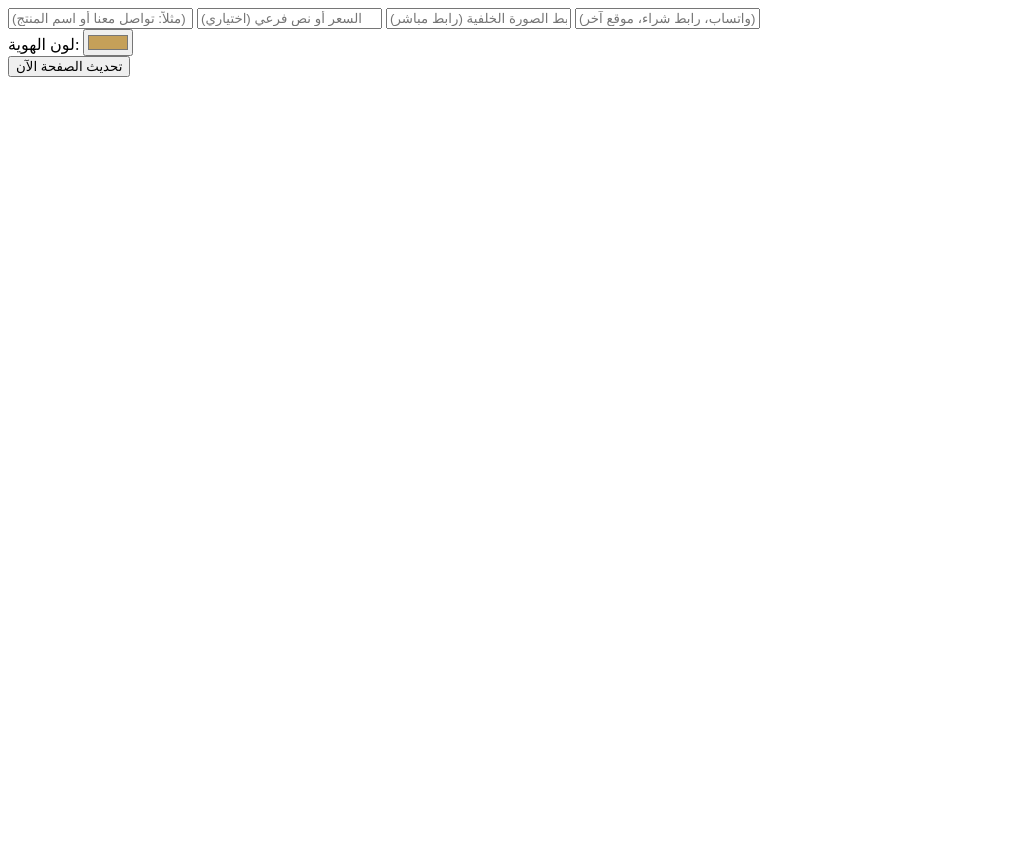
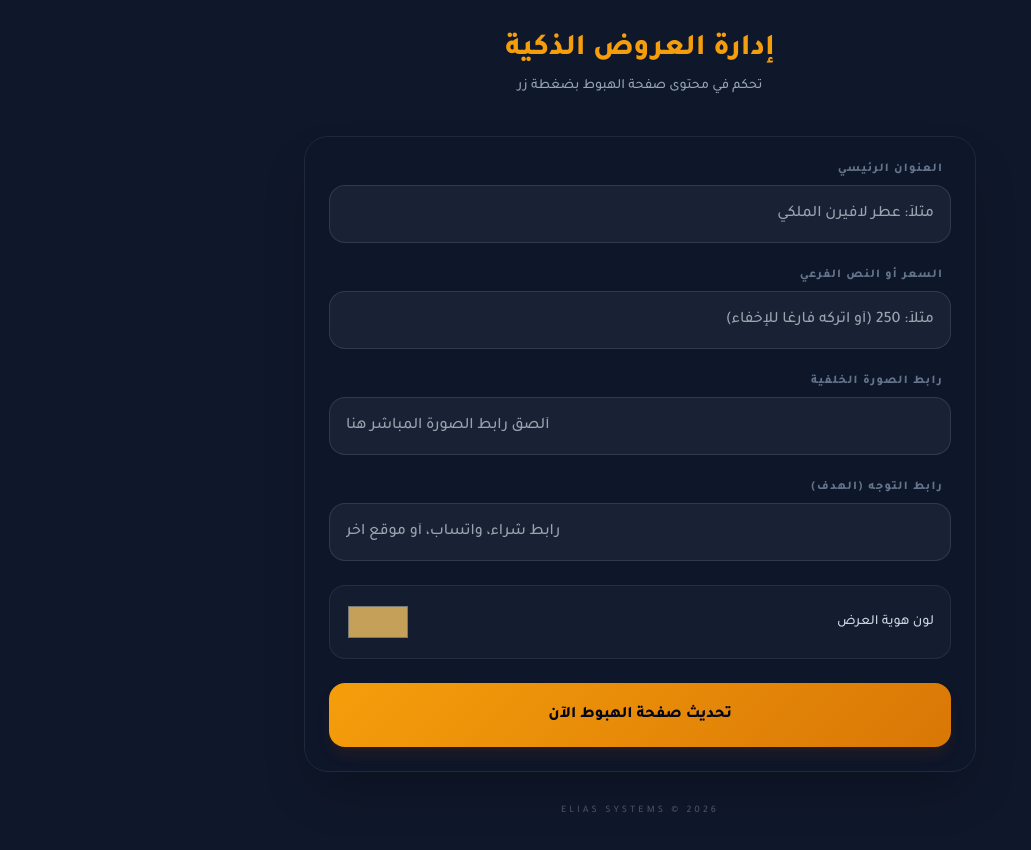
Before and after one commit to hamato19/Salae, a website: page public/admin.html in a window 1280 px wide. Shown: the whole page, without its empty margins (0-1031 px from the left). Before the commit the page ends 800 px from the top, so only its background shows below. Drawn offline with nearby package versions, Linux system fonts and the light colour scheme; some packages are replaced by stand-ins of ours; a script that the page names is missing.

Commit message:
Refactor admin.html structure and update scripts

```diff
--- a/public/admin.html
+++ b/public/admin.html
@@ -1,21 +1,71 @@
-<div class="space-y-4">
-    <input type="text" id="name" placeholder="العنوان الرئيسي (مثلاً: تواصل معنا أو اسم المنتج)" class="w-full bg-slate-800 p-4 rounded-xl outline-none text-white">
-    <input type="text" id="price" placeholder="السعر أو نص فرعي (اختياري)" class="w-full bg-slate-800 p-4 rounded-xl outline-none text-white">
-    <input type="text" id="image" placeholder="رابط الصورة الخلفية (رابط مباشر)" class="w-full bg-slate-800 p-4 rounded-xl outline-none text-white">
-    <input type="url" id="targetUrl" placeholder="رابط التوجه (واتساب، رابط شراء، موقع آخر)" class="w-full bg-slate-800 p-4 rounded-xl outline-none text-white">
+<!DOCTYPE html>
+<html lang="ar" dir="rtl">
+<head>
+    <meta charset="UTF-8">
+    <meta name="viewport" content="width=device-width, initial-scale=1.0">
+    <title>لوحة التحكم | Elias Systems</title>
+    <script src="https://cdn.tailwindcss.com"></script>
+    <link href="https://fonts.googleapis.com/css2?family=Tajawal:wght@300;500;800&display=swap" rel="stylesheet">
+    <style>
+        body { font-family: 'Tajawal', sans-serif; background: #0f172a; color: #f8fafc; }
+        .glass-input { background: rgba(30, 41, 59, 0.7); border: 1px solid rgba(71, 85, 105, 0.5); transition: all 0.3s ease; }
+        .glass-input:focus { border-color: #f59e0b; box-shadow: 0 0 15px rgba(245, 158, 11, 0.1); outline: none; }
+        .gradient-btn { background: linear-gradient(135deg, #f59e0b, #d97706); transition: transform 0.2s; }
+        .gradient-btn:active { transform: scale(0.95); }
+    </style>
+</head>
+<body class="p-4 md:p-8">
 
-    <div class="flex items-center justify-between bg-slate-800 p-4 rounded-xl">
-        <span class="text-slate-400">لون الهوية:</span>
-        <input type="color" id="btnColor" value="#c5a059" class="w-16 h-8 rounded cursor-pointer">
+    <div class="max-w-2xl mx-auto">
+        <div class="text-center mb-10">
+            <h1 class="text-3xl font-extrabold text-amber-500 mb-2">إدارة العروض الذكية</h1>
+            <p class="text-slate-400 text-sm">تحكم في محتوى صفحة الهبوط بضغطة زر</p>
         </div>
 
-    <button onclick="saveData()" id="saveBtn" class="w-full bg-amber-600 hover:bg-amber-500 py-4 rounded-xl font-bold transition-colors">تحديث الصفحة الآن</button>
+        <div class="bg-slate-900/50 backdrop-blur-xl p-6 rounded-3xl border border-slate-800 shadow-2xl">
+            <div class="space-y-6">
+
+                <div>
+                    <label class="block text-xs font-bold text-slate-500 mb-2 mr-2 uppercase tracking-widest">العنوان الرئيسي</label>
+                    <input type="text" id="name" placeholder="مثلاً: عطر لافيرن الملكي" class="w-full glass-input p-4 rounded-2xl text-white">
                 </div>
 
+                <div>
+                    <label class="block text-xs font-bold text-slate-500 mb-2 mr-2 uppercase tracking-widest">السعر أو النص الفرعي</label>
+                    <input type="text" id="price" placeholder="مثلاً: 250 (أو اتركه فارغاً للإخفاء)" class="w-full glass-input p-4 rounded-2xl text-white">
+                </div>
+
+                <div>
+                    <label class="block text-xs font-bold text-slate-500 mb-2 mr-2 uppercase tracking-widest">رابط الصورة الخلفية</label>
+                    <input type="text" id="image" placeholder="ألصق رابط الصورة المباشر هنا" class="w-full glass-input p-4 rounded-2xl text-white text-left" dir="ltr">
+                </div>
+
+                <div>
+                    <label class="block text-xs font-bold text-slate-500 mb-2 mr-2 uppercase tracking-widest">رابط التوجه (الهدف)</label>
+                    <input type="url" id="targetUrl" placeholder="رابط شراء، واتساب، أو موقع آخر" class="w-full glass-input p-4 rounded-2xl text-white text-left" dir="ltr">
+                </div>
+
+                <div class="flex items-center justify-between bg-slate-800/40 p-4 rounded-2xl border border-slate-700/50">
+                    <span class="text-sm font-medium text-slate-300">لون هوية العرض</span>
+                    <input type="color" id="btnColor" value="#c5a059" class="w-16 h-10 rounded-lg cursor-pointer bg-transparent border-none">
+                </div>
+
+                <button onclick="saveData()" id="saveBtn" class="w-full gradient-btn py-5 rounded-2xl font-extrabold text-slate-950 shadow-lg shadow-amber-900/20">
+                    تحديث صفحة الهبوط الآن
+                </button>
+            </div>
+        </div>
+
+        <p class="text-center mt-8 text-slate-600 text-[10px] tracking-[0.3em] uppercase">Elias Systems © 2026</p>
+    </div>
+
+    <script src="https://cdn.jsdelivr.net/npm/sweetalert2@11"></script>
     <script>
         async function saveData() {
             const btn = document.getElementById('saveBtn');
-    btn.innerText = "جاري الحفظ...";
+            const originalText = btn.innerText;
+            btn.innerText = "جاري المزامنة...";
+            btn.disabled = true;
 
             const data = {
                 name: document.getElementById('name').value,
@@ -33,14 +83,31 @@ async function saveData() {
                 });
 
                 if(res.ok) {
-            alert('✅ تم تحديث الصفحة بنجاح!');
+                    Swal.fire({
+                        icon: 'success',
+                        title: 'تم التحديث!',
+                        text: 'تغيرت صفحة الهبوط بنجاح الآن',
+                        confirmButtonColor: '#f59e0b',
+                        background: '#1e293b',
+                        color: '#fff'
+                    });
                 } else {
-            alert('❌ حدث خطأ في الحفظ');
+                    throw new Error();
                 }
             } catch (e) {
-        alert('❌ تعذر الاتصال بالسيرفر');
+                Swal.fire({
+                    icon: 'error',
+                    title: 'عذراً فهد',
+                    text: 'حدث خطأ أثناء محاولة الاتصال بالسيرفر',
+                    confirmButtonColor: '#f59e0b',
+                    background: '#1e293b',
+                    color: '#fff'
+                });
             } finally {
-        btn.innerText = "تحديث الصفحة الآن";
+                btn.innerText = originalText;
+                btn.disabled = false;
             }
         }
     </script>
+</body>
+</html>
```
Lines whose indentation alone changed are shown as unchanged.
